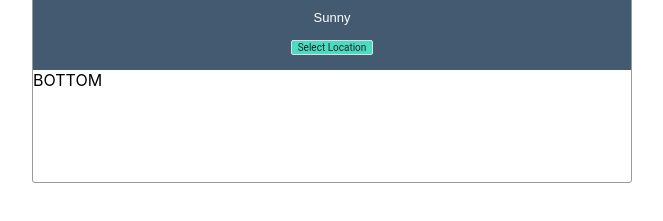
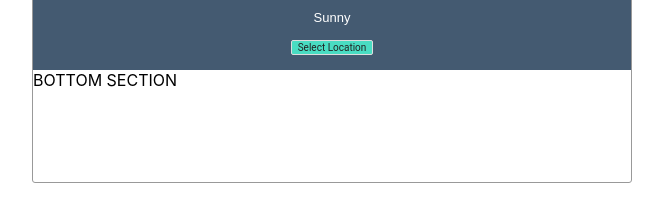
Before and after one commit to elkarouani/react-weather-app, a React (Create React App) app: page / in a window 1280 px wide. Shown: the part 367-588 px from the top of the page, without its empty margins (308-971 px from the left). Built offline with nearby package versions, Linux system fonts and the light colour scheme.

Commit message:
Task: applying bottom section component to app interface

```diff
--- a/src/App.jsx
+++ b/src/App.jsx
@@ -2,6 +2,7 @@ import React, { Component } from 'react';
 import './App.css';
 import "./sass/app.scss";
 import TopSection from "./components/top/index.jsx";
+import BottomSection from "./components/bottom/index.jsx";
 
 class App extends Component {
   render() {
@@ -12,7 +13,7 @@ class App extends Component {
       	  			<TopSection />
       			</div>
       			<div className="bottom-section">
-      	  			BOTTOM
+      	  			<BottomSection />
       			</div>
       		</div>
       </div>
--- a/src/components/bottom/index.jsx
+++ b/src/components/bottom/index.jsx
@@ -0,0 +1,14 @@
+import React from "react";
+
+export default class BottomSection extends React.Component {
+	constructor(props) {
+		super(props);
+		this.state = {};
+	}
+
+	render() {
+		return (
+			<div className="bottom-container">BOTTOM SECTION</div>
+		);
+	}
+}
```
